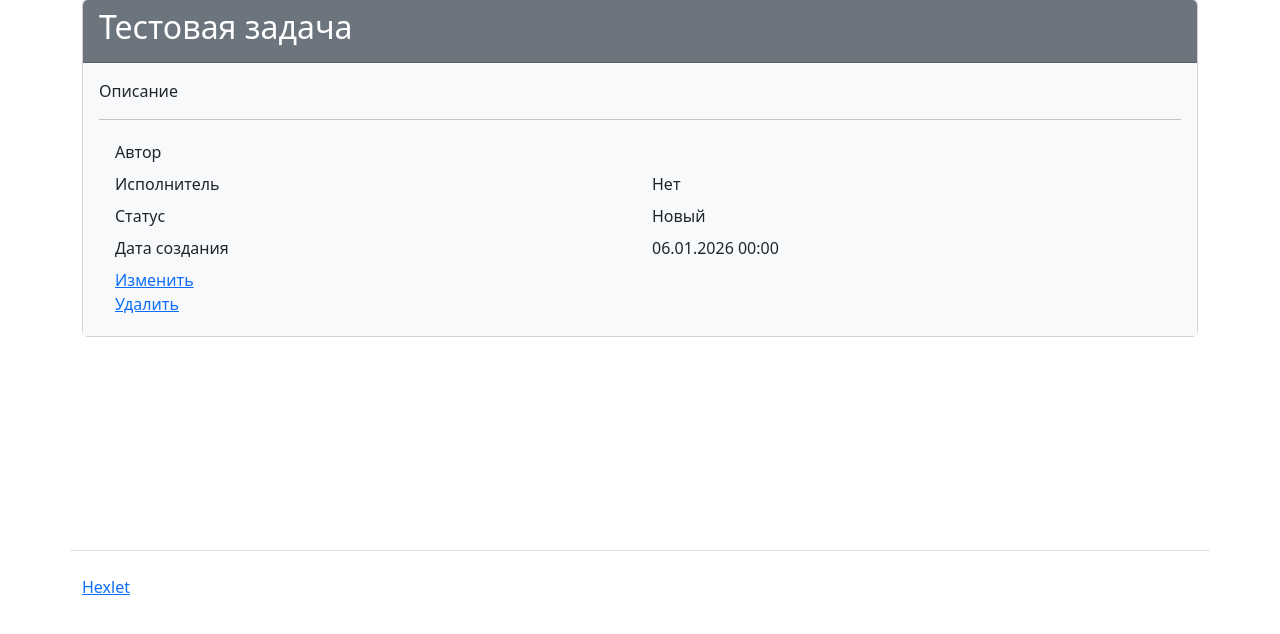
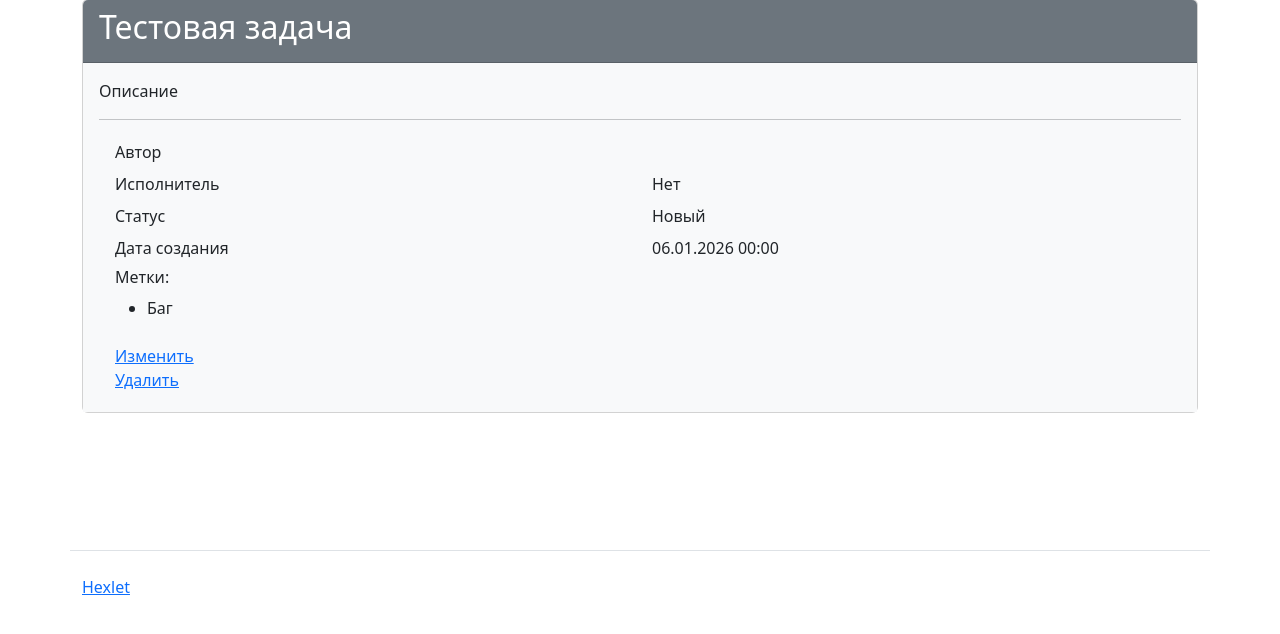
Before and after one commit to tpl-86/python-project-52, a Django app: page /tasks/1 in a window 1280 px wide. Shown: the part 153-787 px from the top of the page. Run offline with Django 5.2, Linux system fonts and the light colour scheme; a user stored in the database is signed in; data comes from the database, SQL or seed files in the repository; some libraries are stand-ins or nearby versions.

Commit message:
Update task_detail.html

```diff
--- a/task_manager/tasks/templates/tasks/task_detail.html
+++ b/task_manager/tasks/templates/tasks/task_detail.html
@@ -34,6 +34,18 @@
             <div class="col">Дата создания</div>
             <div class="col">{{ task.created_at|date:"d.m.Y H:i" }}</div>
         </div>
+        <div class="row p-1">
+        <div class="col">
+          <h6>Метки:</h6>
+          {% if task.labels.all %}
+            <ul>
+            {% for label in task.labels.all %}
+              <li>{{ label.name }}</li>
+            {% endfor %}
+            </ul>
+          {% endif %}
+        </div>
+        </div>
          <div class="row p-1">
         <div class="col">
           <a href="{% url 'tasks:task_update' task.pk %}">Изменить</a>
```
